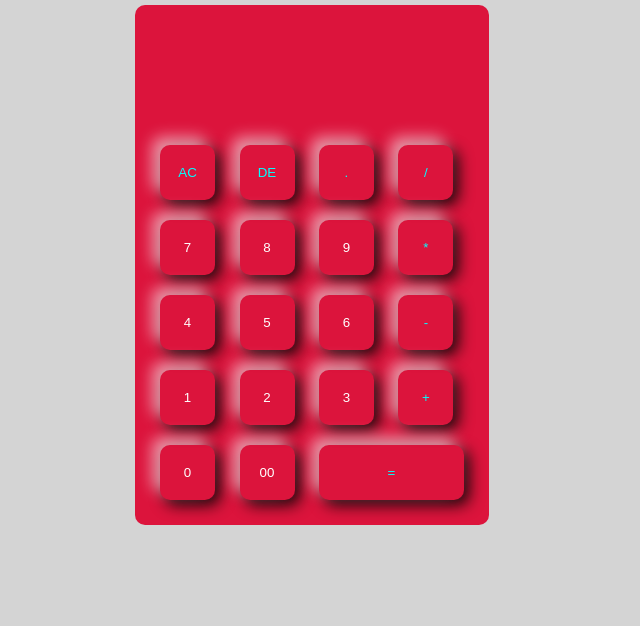
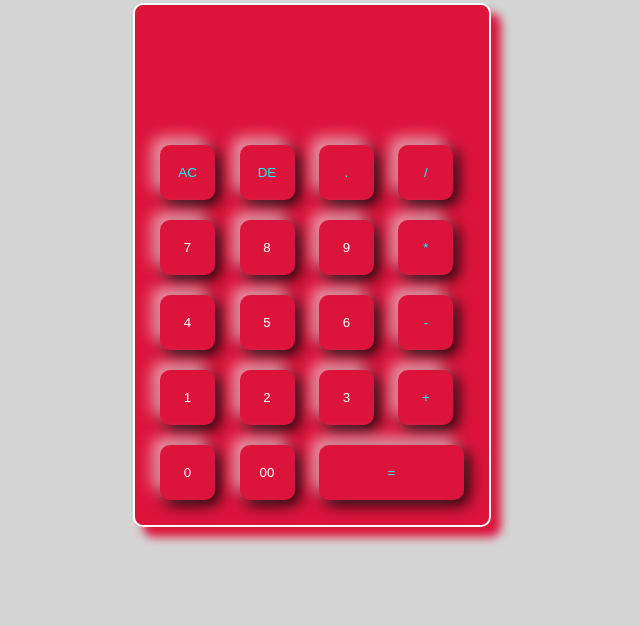
Before and after one commit to Ragavan-25/calculator, a plain HTML site: page index.html in a window 1280 px wide. Shown: the part 174-800 px from the top of the page, without its empty margins (328-968 px from the left). Drawn offline with Linux system fonts and the light colour scheme.

Commit message:
Update style.css

```diff
--- a/style.css
+++ b/style.css
@@ -17,6 +17,9 @@
     background-color:crimson;
     padding: 15px;
     border-radius: 10px;
+    border: 2px solid white;
+    box-sizing: border-box;
+    box-shadow: 10px 10px 10px crimson;
 }
 
 .calculator form input{
```
